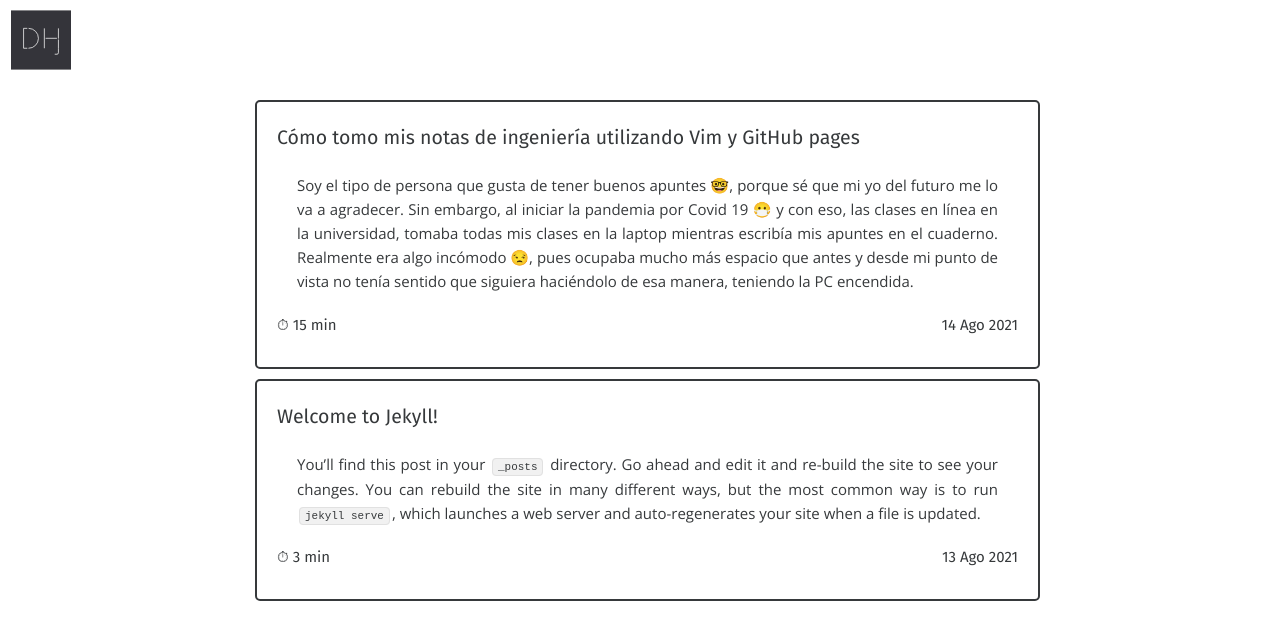
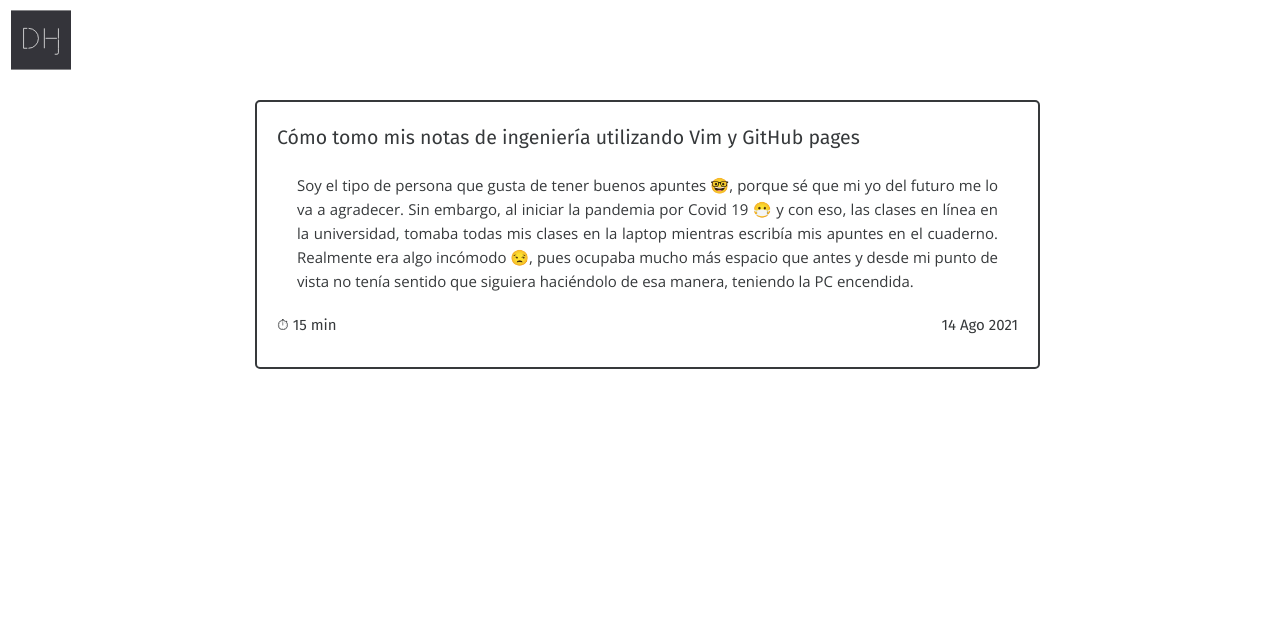
Before and after one commit to danielhj1998/blogger, a Jekyll site: the page built from index.html, in a window 1280 px wide. Shown: the top 640 px of the page. Built offline with Jekyll 4.4.1, drawn with Linux system fonts in a browser that asks for light colours; nearby versions of some CDN libraries.

Commit message:
Deleted Jekyll post and fixed typos

```diff
--- a/_posts/2021-08-13-welcome-to-jekyll.markdown
+++ /dev/null
@@ -1,30 +0,0 @@
----
-layout: post
-title:  "Welcome to Jekyll!"
-date_shown: 13 Ago 2021
-reading_time: 3
-categories: jekyll update
----
-You’ll find this post in your `_posts` directory. Go ahead and edit it and re-build the site to see your changes. You can rebuild the site in many different ways, but the most common way is to run `jekyll serve`, which launches a web server and auto-regenerates your site when a file is updated.
-
-Jekyll requires blog post files to be named according to the following format:
-
-`YEAR-MONTH-DAY-title.MARKUP`
-
-Where `YEAR` is a four-digit number, `MONTH` and `DAY` are both two-digit numbers, and `MARKUP` is the file extension representing the format used in the file. After that, include the necessary front matter. Take a look at the source for this post to get an idea about how it works.
-
-Jekyll also offers powerful support for code snippets:
-
-{% highlight ruby %}
-def print_hi(name)
-  puts "Hi, #{name}"
-end
-print_hi('Tom')
-#=> prints 'Hi, Tom' to STDOUT.
-{% endhighlight %}
-
-Check out the [Jekyll docs][jekyll-docs] for more info on how to get the most out of Jekyll. File all bugs/feature requests at [Jekyll’s GitHub repo][jekyll-gh]. If you have questions, you can ask them on [Jekyll Talk][jekyll-talk].
-
-[jekyll-docs]: https://jekyllrb.com/docs/home
-[jekyll-gh]:   https://github.com/jekyll/jekyll
-[jekyll-talk]: https://talk.jekyllrb.com/
```
Also changed, not shown: _posts/2021-08-14-how-I-take-engineering-lectures.md (+1 -1 lines).
